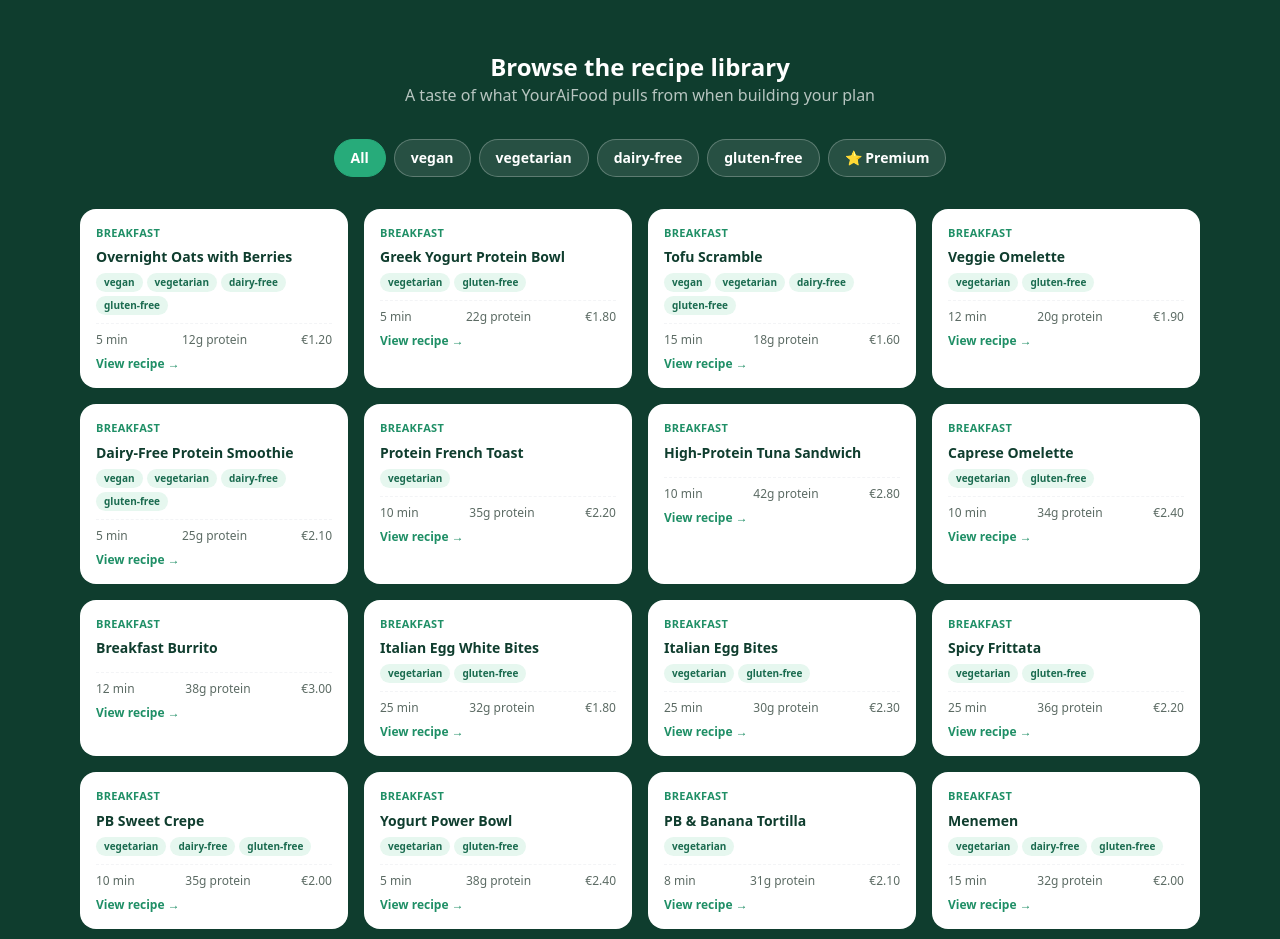
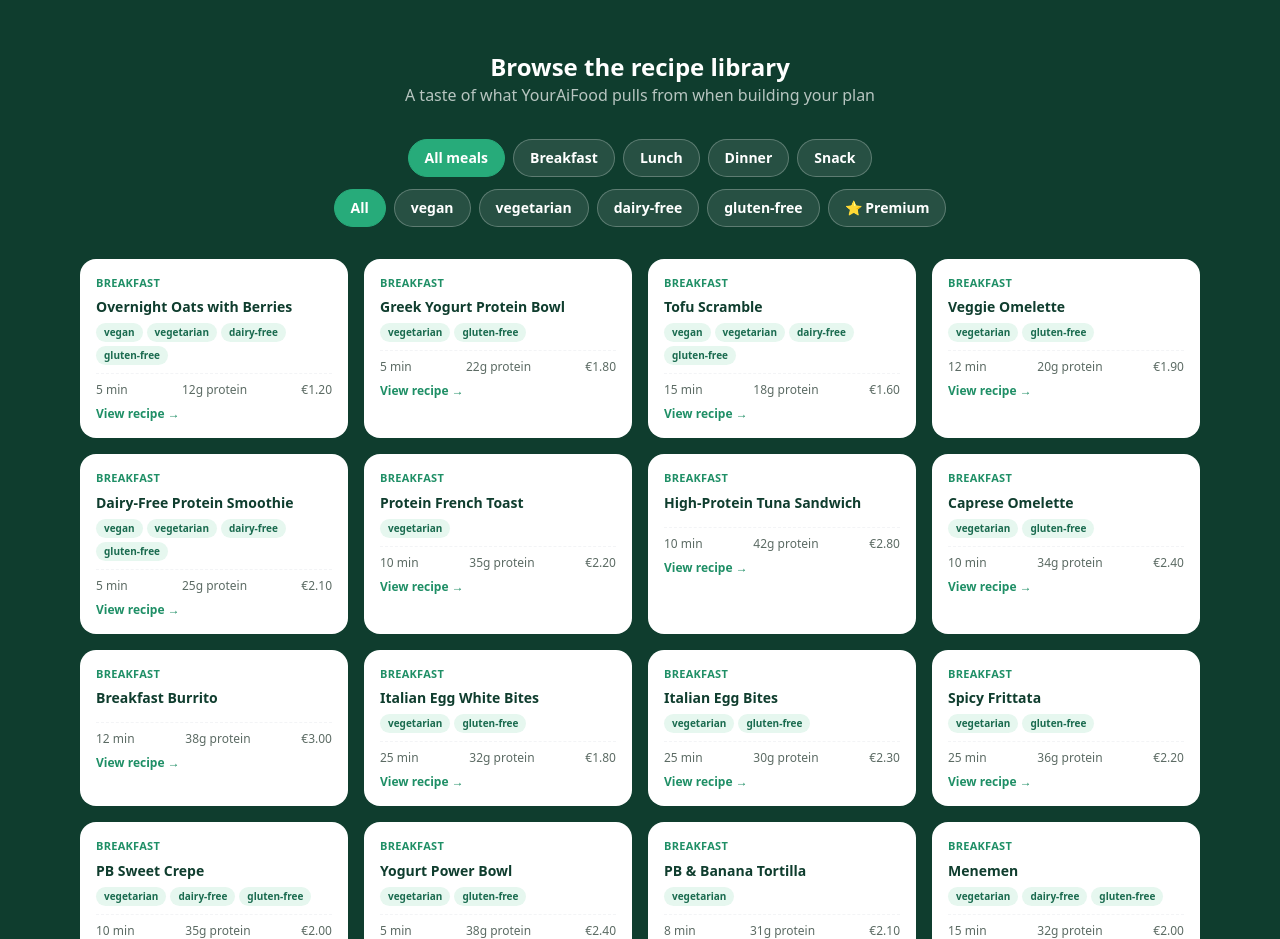
Before and after one commit to usario172332/youraifood-app, a Next.js app in the folder youraifood-app/: page / in a window 1280 px wide. Shown: the part 1380-2319 px from the top of the page. Built offline with nearby package versions, Linux system fonts and the light colour scheme; no server answers.

Commit message:
Update RecipeGallery.jsx

```diff
--- a/youraifood-app/components/RecipeGallery.jsx
+++ b/youraifood-app/components/RecipeGallery.jsx
@@ -4,18 +4,21 @@ import { useState } from 'react';
 import { RECIPES } from '../lib/recipes';
 import RecipeModal from './RecipeModal';
 
+const MEALS = ['all', 'Breakfast', 'Lunch', 'Dinner', 'Snack'];
 const FILTERS = ['all', 'vegan', 'vegetarian', 'dairy-free', 'gluten-free', 'premium'];
 
 export default function RecipeGallery({ isPremium }) {
+  const [meal, setMeal] = useState('all');
   const [filter, setFilter] = useState('all');
   const [active, setActive] = useState(null);
 
+  const byMeal = meal === 'all' ? RECIPES : RECIPES.filter((r) => r.meal === meal);
   const list =
     filter === 'all'
-      ? RECIPES
+      ? byMeal
       : filter === 'premium'
-        ? RECIPES.filter((r) => r.premium)
-        : RECIPES.filter((r) => r.diets.includes(filter));
+        ? byMeal.filter((r) => r.premium)
+        : byMeal.filter((r) => r.diets.includes(filter));
 
   function handleCardClick(r) {
     if (r.premium && !isPremium) {
@@ -30,6 +33,21 @@ export default function RecipeGallery({ isPremium }) {
       <div className="mx-auto max-w-[1120px]">
         <h2 className="text-center text-2xl font-extrabold text-white">Browse the recipe library</h2>
         <p className="mb-8 text-center text-white/70">A taste of what YourAiFood pulls from when building your plan</p>
+        <div className="mb-3 flex flex-wrap justify-center gap-2">
+          {MEALS.map((m) => (
+            <button
+              key={m}
+              onClick={() => setMeal(m)}
+              className={`rounded-full border px-4 py-2 text-sm font-semibold ${
+                meal === m
+                  ? 'border-green-500 bg-green-500 text-white'
+                  : 'border-white/25 bg-white/10 text-white'
+              }`}
+            >
+              {m === 'all' ? 'All meals' : m}
+            </button>
+          ))}
+        </div>
         <div className="mb-8 flex flex-wrap justify-center gap-2">
           {FILTERS.map((f) => (
             <button
```
